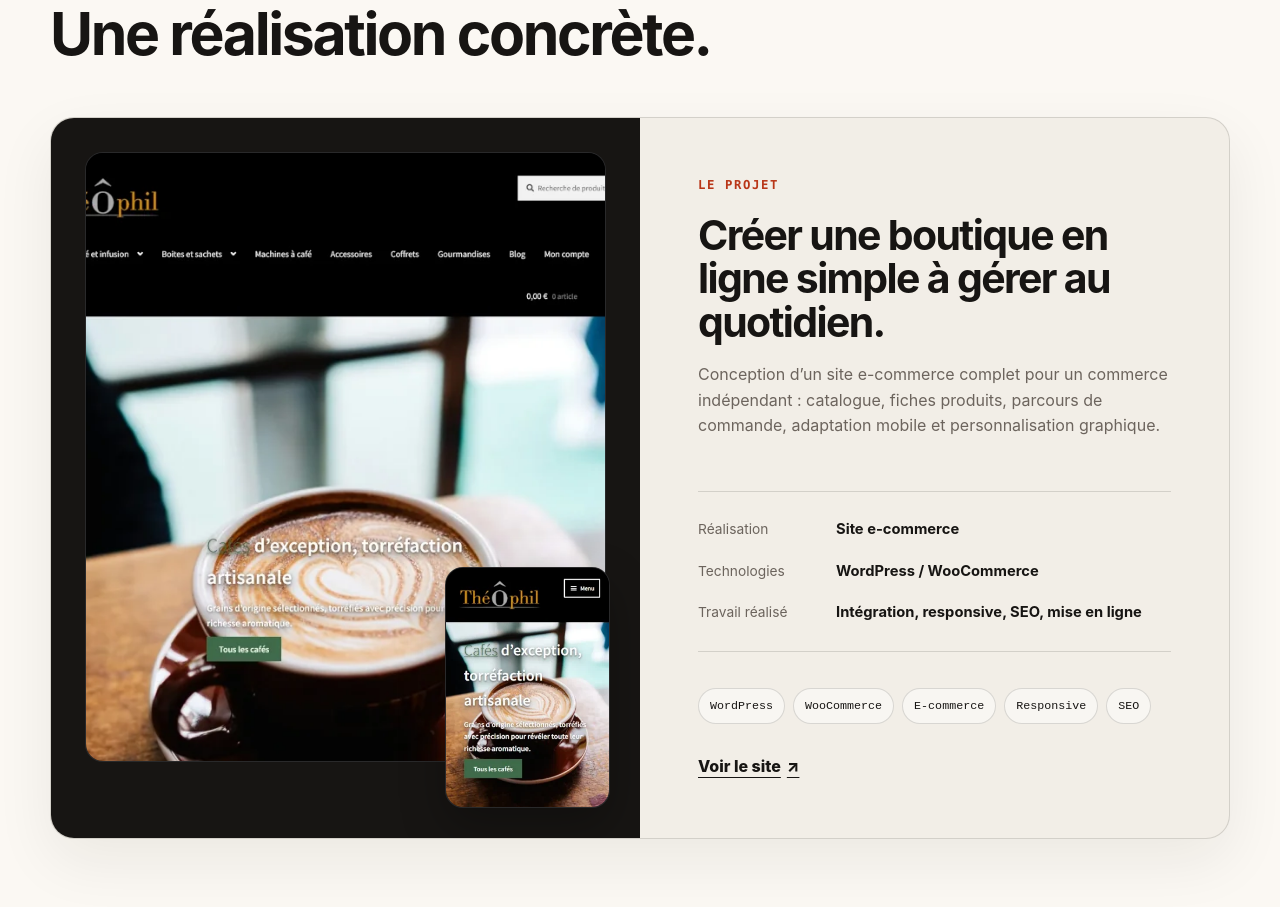
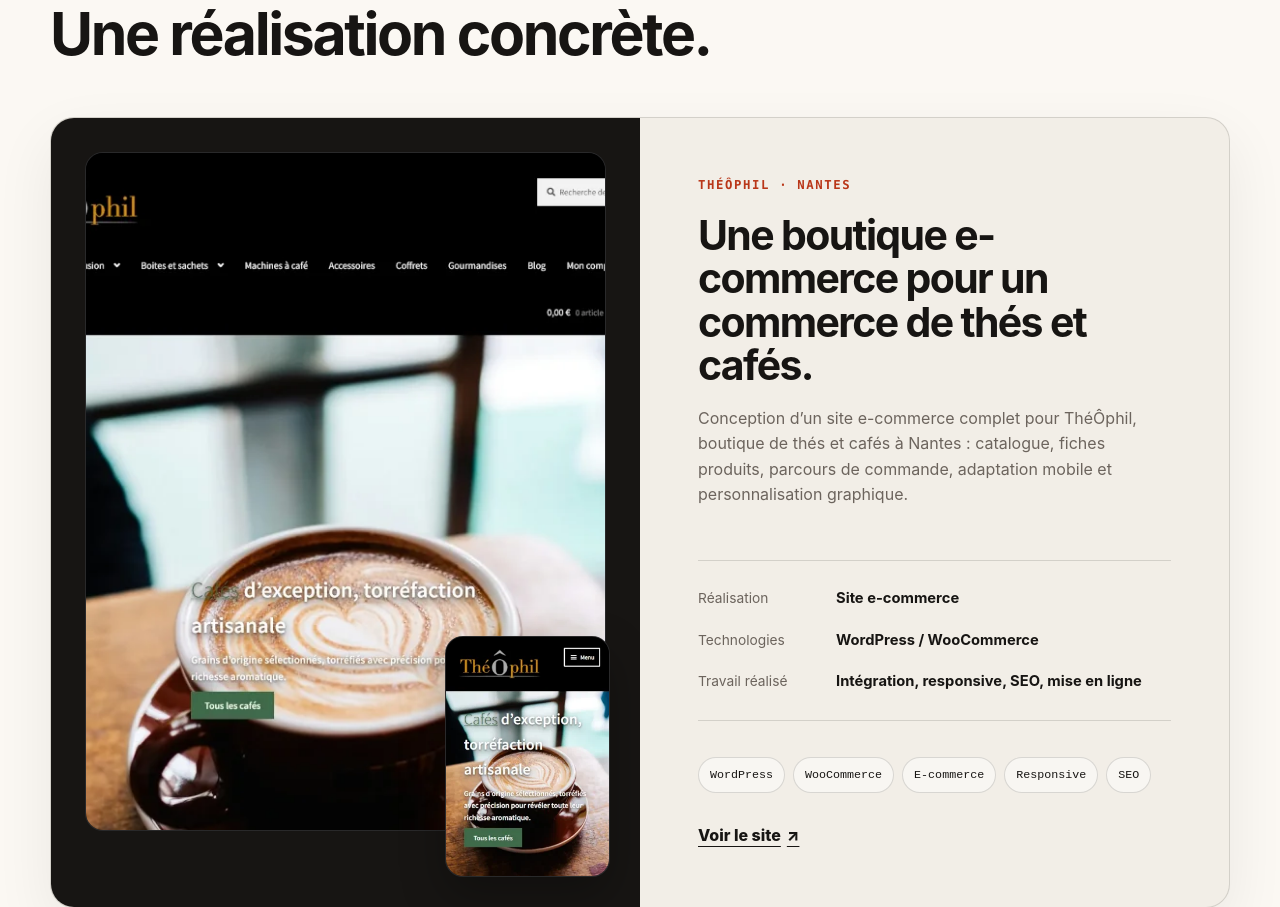
Before and after one commit to cdrcleroy/personal-website, a plain HTML site: page index.html in a window 1280 px wide. Shown: the part 1174-2081 px from the top of the page. Drawn offline with Linux system fonts and the light colour scheme.

Commit message:
new seo update

```diff
--- a/index.html
+++ b/index.html
@@ -4,8 +4,6 @@
 <head>
   <meta charset="utf-8">
   <meta name="viewport" content="width=device-width, initial-scale=1">
-  <meta name="description"
-    content="Cédric Leroy, développeur web freelance. Création de sites vitrines, boutiques en ligne et outils web sur mesure pour indépendants, artisans et petites entreprises.">
   <meta name="theme-color" content="#0b0b0d">
 
   <title>Cédric Leroy — Développeur web freelance en Île-de-France</title>
@@ -27,6 +25,11 @@
   <meta property="og:url" content="https://cedricleroy.fr/" />
 
   <meta property="og:image" content="https://cedricleroy.fr/images/og/cedric-leroy-web.webp" />
+  <meta property="og:image:width" content="1200" />
+  <meta property="og:image:height" content="630" />
+  <meta property="og:image:alt" content="Cédric Leroy — Développeur web freelance" />
+
+  <meta name="twitter:image" content="https://cedricleroy.fr/images/og/cedric-leroy-web.webp" />
 
   <meta name="twitter:card" content="summary_large_image" />
 
@@ -144,22 +147,24 @@
           <div class="project-preview">
             <div class="project-shot project-shot--desktop">
               <img src="images/projects/theophil-desktop.webp"
-                alt="Page d’accueil du site e-commerce ThéÔphil sur écran large" />
+                alt="Page d’accueil du site e-commerce ThéÔphil sur écran large" width="754" height="700"
+                loading="lazy" />
             </div>
 
             <div class="project-shot project-shot--mobile">
-              <img src="images/projects/theophil-mobile.webp" alt="Version mobile du site e-commerce ThéÔphil" />
+              <img src="images/projects/theophil-mobile.webp" alt="Version mobile du site e-commerce ThéÔphil"
+                width="280" height="412" loading="lazy" />
             </div>
           </div>
 
           <div class="project-content">
             <div>
-              <p class="eyebrow">Le projet</p>
-              <h3>Créer une boutique en ligne simple à gérer au quotidien.</h3>
+              <p class="eyebrow">ThéÔphil · Nantes</p>
+              <h3>Une boutique e-commerce pour un commerce de thés et cafés.</h3>
               <p>
-                Conception d’un site e-commerce complet pour un commerce indépendant :
-                catalogue, fiches produits, parcours de commande, adaptation mobile et
-                personnalisation graphique.
+                Conception d’un site e-commerce complet pour ThéÔphil, boutique
+                de thés et cafés à Nantes : catalogue, fiches produits, parcours
+                de commande, adaptation mobile et personnalisation graphique.
               </p>
             </div>
 
@@ -214,7 +219,7 @@
         <div class="services-grid">
           <article class="service-card">
             <span class="service-number">01</span>
-            <h3>Site vitrine</h3>
+            <h3>Création de site vitrine</h3>
             <p>
               Présenter votre activité, inspirer confiance et générer de nouveaux contacts.
             </p>
@@ -223,7 +228,7 @@
 
           <article class="service-card">
             <span class="service-number">02</span>
-            <h3>Boutique en ligne</h3>
+            <h3>Création de boutique en ligne</h3>
             <p>
               Vendre vos produits ou services avec un parcours d’achat clair et simple à gérer.
             </p>
@@ -296,8 +301,8 @@
           </p>
 
           <p>
-            En parallèle de mon activité professionnelle, j’accompagne des indépendants
-            et petites entreprises dans la création de leurs sites et outils numériques.
+            J’accompagne des indépendants et petites entreprises dans la création
+            de leurs sites et outils numériques.
           </p>
 
           <p>
```
